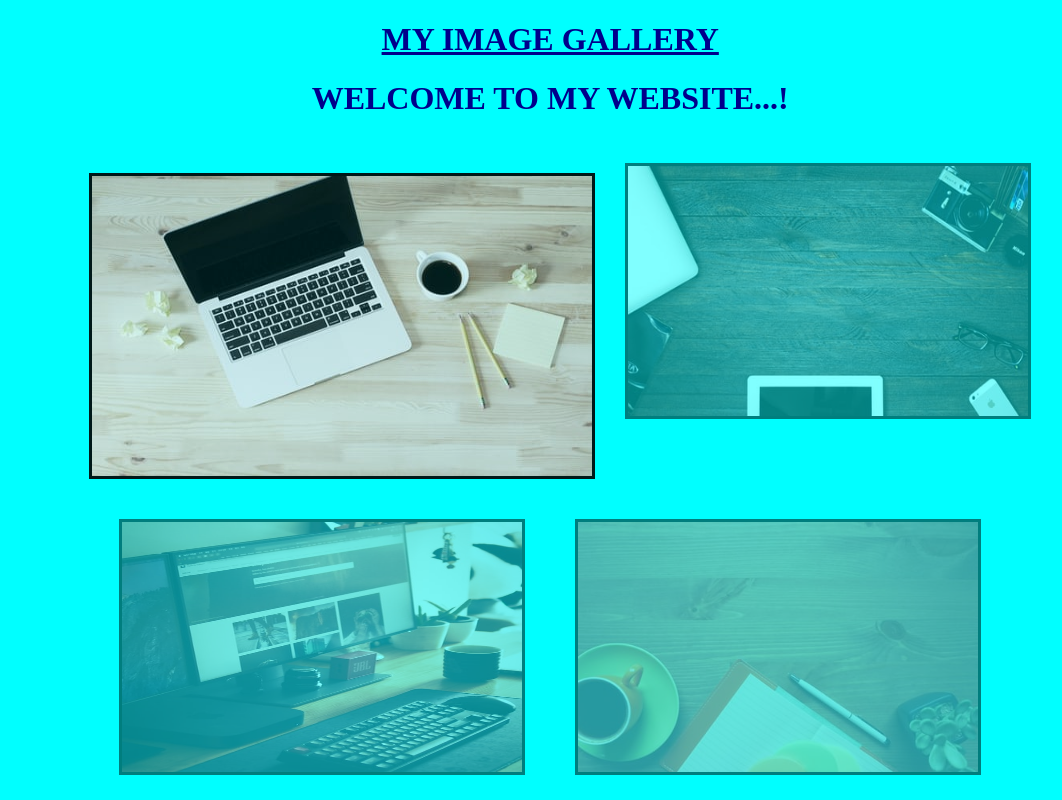
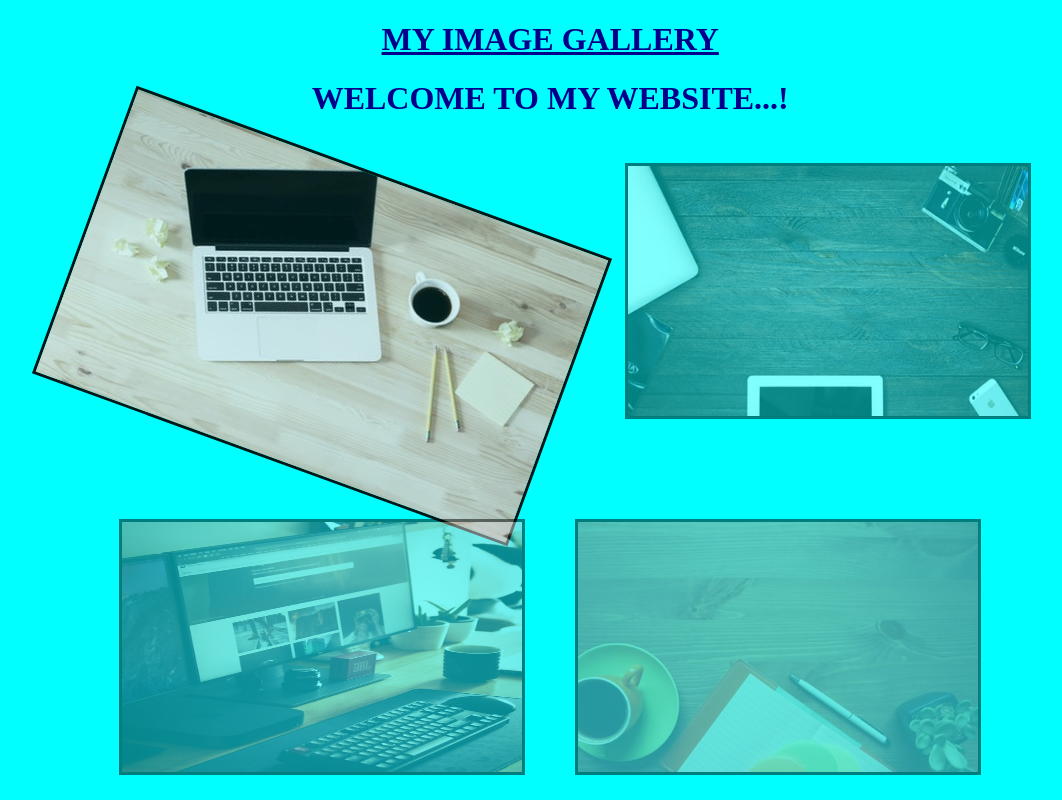
Before and after one commit to ksandeep2707/flex-assignment-q1-, a plain HTML site: page index.html in a window 1280 px wide. In both pictures the pointer is over the picture 431 px from the left and 291 px from the top of the page. Shown: the top 800 px of the page, without its empty margins (109-1171 px from the left). Drawn offline with Linux system fonts and the light colour scheme.

Commit message:
first commit

```diff
--- a/index.css
+++ b/index.css
@@ -49,6 +49,6 @@ img{
 img:hover{
     width:500px;
     height: 300px;
-     transform: translate3d(20px, 10px, 10px);
+     transform: rotate(20deg);
     opacity: .9;
 }
```
